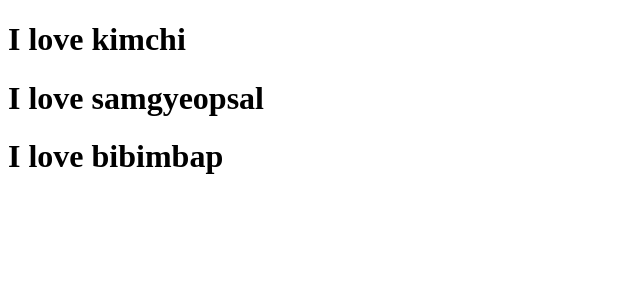
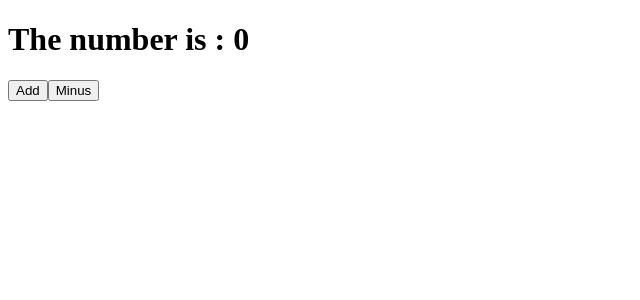
Before and after one commit to hoyouni/movie_app, a React (Create React App) app: page / in a window 1280 px wide. Shown: the top 300 px of the page, without its empty margins (0-640 px from the left). Built offline with nearby package versions, Linux system fonts and the light colour scheme.

Commit message:
Component Life Cycle

```diff
--- a/package.json
+++ b/package.json
@@ -6,6 +6,7 @@
     "@testing-library/jest-dom": "^5.11.9",
     "@testing-library/react": "^11.2.5",
     "@testing-library/user-event": "^12.8.3",
+    "prop-types": "^15.7.2",
     "react": "^17.0.1",
     "react-dom": "^17.0.1",
     "react-scripts": "4.0.3",
--- a/src/App.js
+++ b/src/App.js
@@ -1,27 +1,45 @@
 import React from 'react';
+import PropTypes from "prop-types";
 
-function Food({name}) {
-  return <h1>I love {name}</h1>;
+ // React.Component 를 상속받은 App 클래스 생성
+ class App extends React.Component {
+
+  // state 요소 추가
+  state = {
+    count: 0
+  };
+
+  // 메소드 요소 추가 후 setState 로직
+  add = () => {
+    // 현재의 count 값을 가져와서 그 값에 로직 수행
+    this.setState(current => ({count: current.count + 1}));
+  };
+
+  minus = () => {
+    this.setState(current => ({count: current.count - 1}));
+  };
+
+  // 컴포넌트가 렌더링 되고 있다
+  componentDidMount() {
+    console.log("component rendered");
   }
 
-const foodILike = [
-  {
-    name: "kimchi"
-  },
-  {
-    name: "samgyeopsal"
-  },
-  {
-    name: "bibimbap"
+  // 컴포넌트가 업데이트 되었다.
+  componentDidUpdate() {
+    console.log("I'm updated");
   }
-];
 
-function App() {
+    //setState()를 호출할 때 마다 reRender 하게됨
+   render() {
+     console.log("I'm rendering");
      return (
       <div>
-      {foodILike.map(dish => <Food name={dish.name}></Food>)}
+        <h1>The number is : {this.state.count}</h1>
+        <button onClick={this.add}>Add</button>
+        <button onClick={this.minus}>Minus</button>
       </div>
      );
    }
+ }
 
 export default App;
```
Lines whose indentation alone changed are shown as unchanged.
